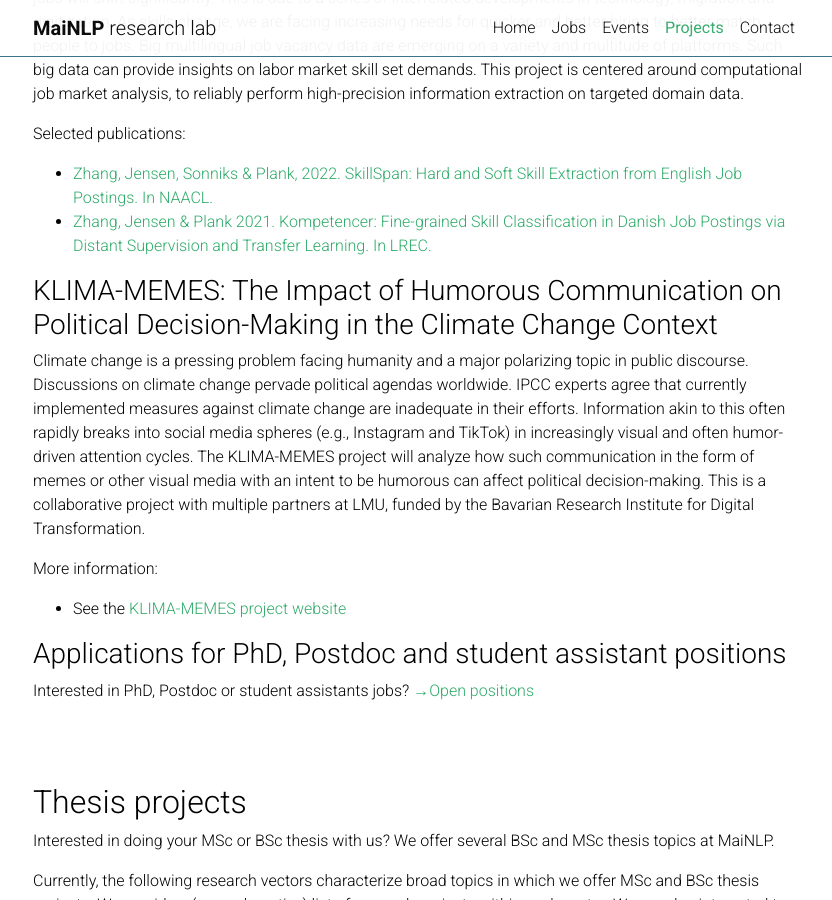
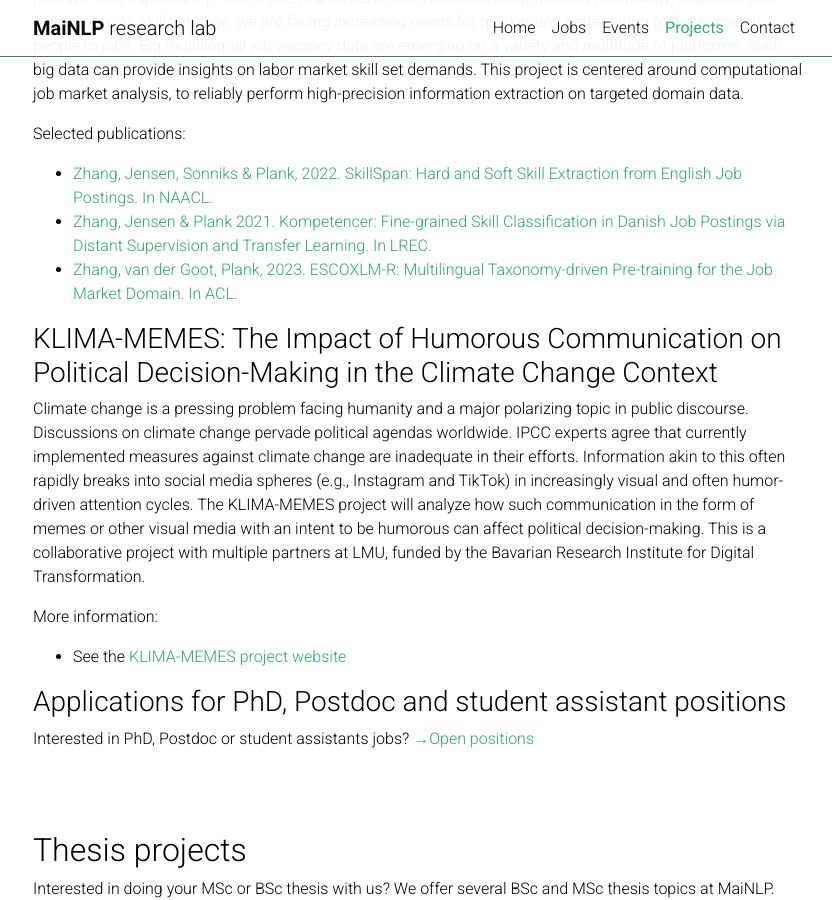
Before and after one commit to mainlp/mainlp.github.io, a Jekyll site: the page built from _pages/projects.md, in a window 1280 px wide and 900 px high, scrolled down 1806 px. Shown: the whole window, without its empty margins (222-1054 px from the left). Built offline with Jekyll 4.4.1, drawn with Linux system fonts in a browser that asks for light colours; emoji names are drawn with the system emoji font; comment, search, counter and statistics services are not loaded; a style sheet for code colours, icons or effects is not loaded.

Commit message:
Update projects.md

```diff
--- a/_pages/projects.md
+++ b/_pages/projects.md
@@ -53,6 +53,7 @@ Job markets are about to undergo profound changes in the years to come. The skil
 Selected publications:
 - [Zhang, Jensen, Sonniks & Plank, 2022. SkillSpan: Hard and Soft Skill Extraction from English Job Postings. In NAACL.](https://aclanthology.org/2022.naacl-main.366/)
 - [Zhang, Jensen & Plank 2021. Kompetencer: Fine-grained Skill Classification in Danish Job Postings via Distant Supervision and Transfer Learning. In LREC.](https://aclanthology.org/2022.lrec-1.46/)
+- [Zhang, van der Goot, Plank, 2023. ESCOXLM-R: Multilingual Taxonomy-driven Pre-training for the Job Market Domain. In ACL.](https://aclanthology.org/2023.acl-long.662.pdf)
 
 
 
```
